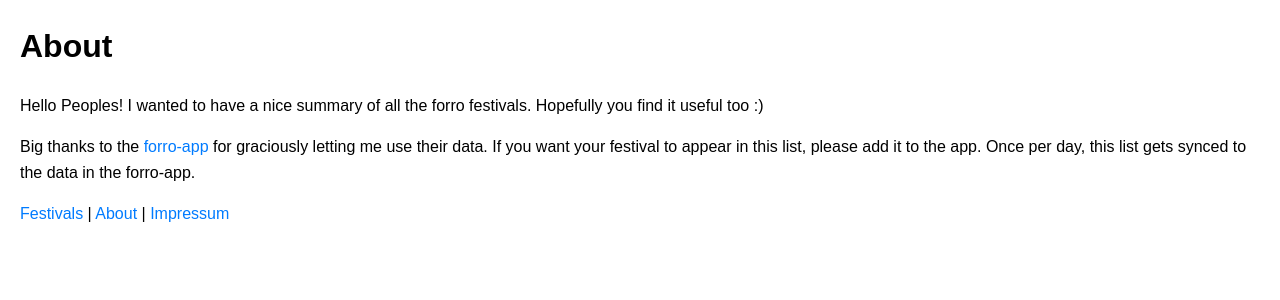
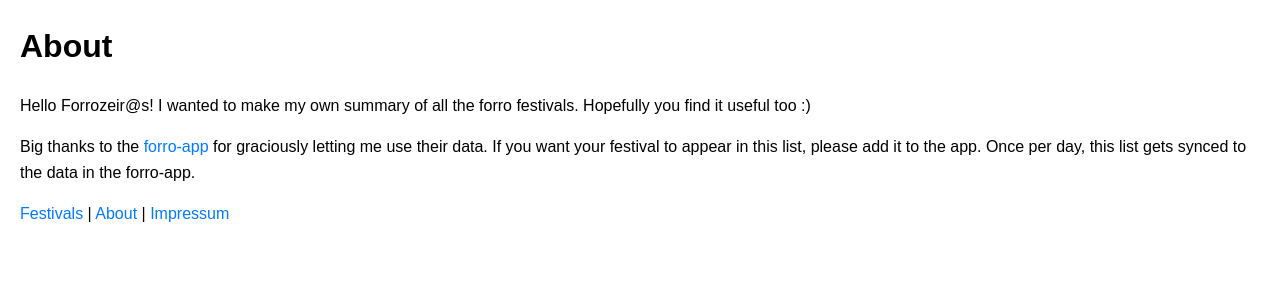
Before and after one commit to FerdinandEiteneuer/forro-festivals, a Flask app: page /about in a window 1280 px wide. Shown: the top 300 px of the page. Run offline with Flask 3, Linux system fonts and the light colour scheme; parts of the project's set-up code (start-up, migrations or seed data) failed here and were passed over.

Commit message:
adapt about.html

```diff
--- a/src/forro_festivals/templates/about.html
+++ b/src/forro_festivals/templates/about.html
@@ -34,7 +34,7 @@
 </head>
 <body>
     <h1>About</h1>
-    <p>Hello Peoples! I wanted to have a nice summary of all the forro festivals. Hopefully you find it useful too :)</p>
+    <p>Hello Forrozeir@s! I wanted to make my own summary of all the forro festivals. Hopefully you find it useful too :)</p>
 
     <p>Big thanks to the <a href="https://www.forro-app.com">forro-app</a> for graciously letting me use their data. If you
     want your festival to appear in this list, please add it to the app. Once per day, this list gets synced to the data
```
